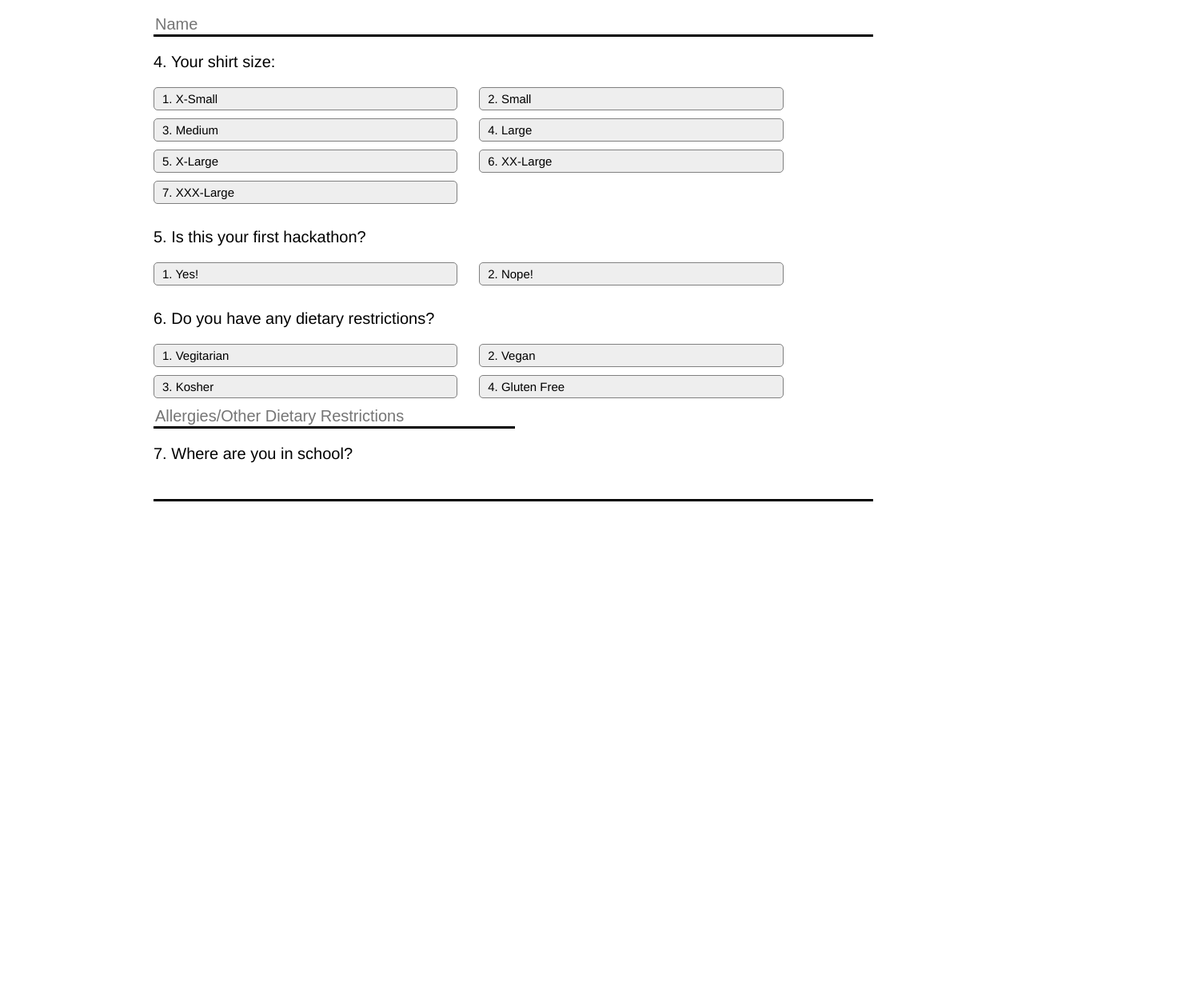
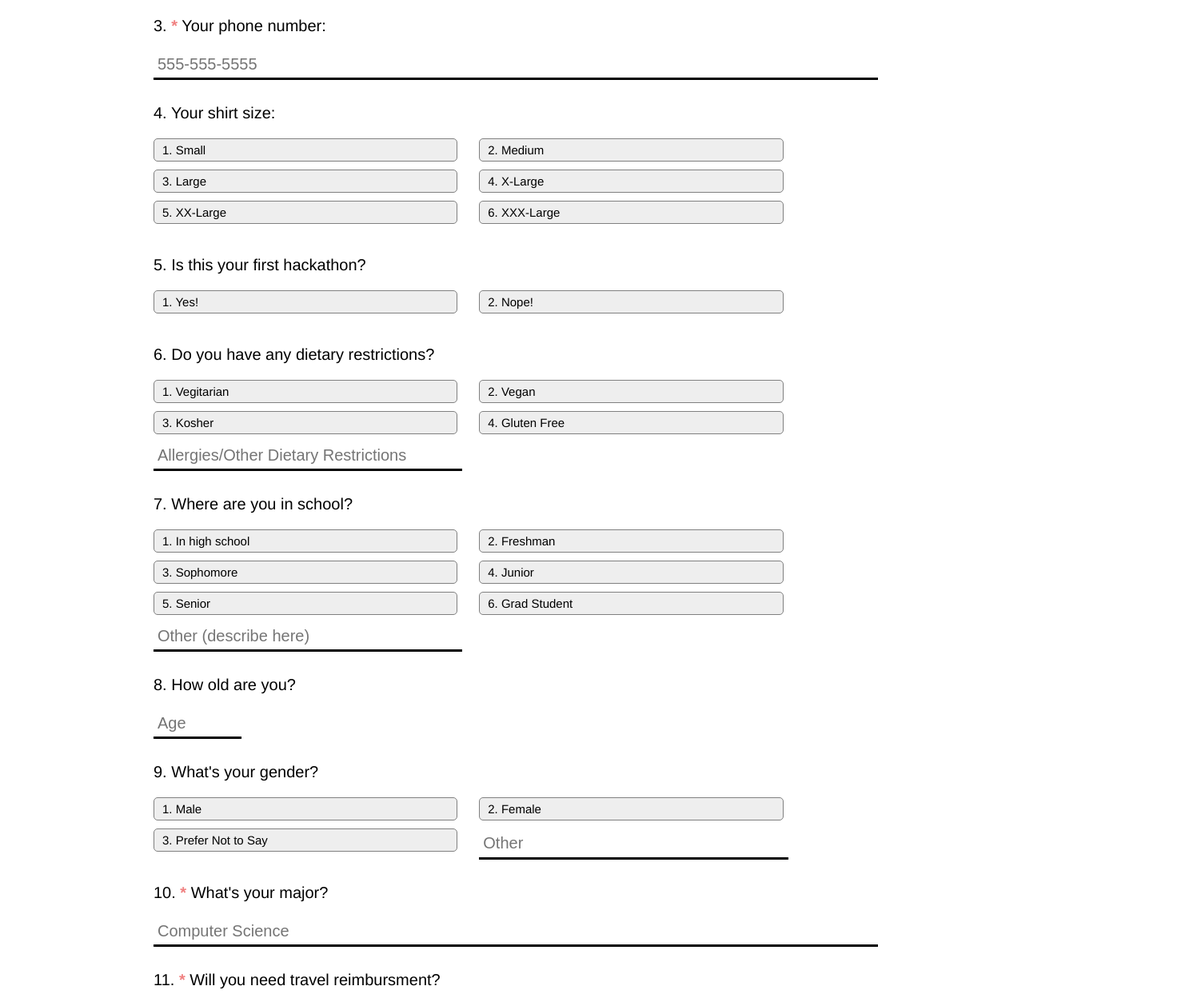
Before and after one commit to hacksu/2018-kenthackenough-ui-main, a Vue app in the folder khe-ui-template/: page /apply in a window 1280 px wide. Shown: the part 527-1780 px from the top of the page at 80% size, 1472 px wide, since content can reach past the window. Before the commit the page ends 1354 px from the top, so only its background shows below. Built offline with nearby package versions, Linux system fonts and the light colour scheme.

Commit message:
Adding changes to application page

```diff
--- a/khe-ui-template/src/components/Apply.vue
+++ b/khe-ui-template/src/components/Apply.vue
@@ -1,7 +1,7 @@
 <template>
   <div id="application">
     <div id="appHeader">
-    KHE Application
+      <h3>>KHE Application</h3>
     </div>
 
     <div id="questionHolder">
@@ -15,26 +15,36 @@
              v-model="$parent.user.application[question.appField]">
 
         <div v-if="question.type == 'phone'">
-          <input name="phone" v-model="$parent.user.application[question.appField]" v-validate="'required|numeric'" :class="{'input': true, 'is-danger': errors.has('name') }" type="text" placeholder="Name">
+          <input name="phone"
+                 v-model="$parent.user.application.phone"
+                 lazy
+                 :class="{'input': true, 'is-danger': errors.has('name') }"
+                 type="text"
+                 v-bind:placeholder="question.placeholder">
           <span class="err"
                 v-show="errors.has('phone') || $parent.user.application[question.appField].length > 11">Must be a valid phone number! (No dashes, etc)</span>
+          {{ $parent.user.application.phone | phone }}
         </div>
 
-        <div class="optHolder" v-if="question.type == 'radio'">
+        <div class="optHolder"
+             v-if="question.type == 'radio'">
           <div class="opt"
                v-for="(option, optIndex) in question.options"
                v-bind:class="{
-                                  selected: $parent.user.application[question.appField] == option,
-                                  selectable: $parent.user.application[question.appField] != option
+                                  selected: $parent.user.application[question.appField] == option[1],
+                                  selectable: $parent.user.application[question.appField] != option[1]
                                          }"
-               @click="$parent.user.application[question.appField] = option">
-            {{optIndex + 1}}. {{option}}
+               @click="$parent.user.application[question.appField] = option[1]">
+            {{optIndex + 1}}. {{option[0]}}
           </div>
-          <input class="stringOpt" v-if="question.stringInputLabel != undefined"
-                   type="text" v-bind:placeholder="question.stringInputLabel">
+          <input class="stringOpt"
+                 v-if="question.stringInputLabel != undefined"
+                 type="text"
+                 v-bind:placeholder="question.stringInputLabel">
         </div>
 
-        <div class="optHolder" v-if="question.type == 'bool'">
+        <div class="optHolder"
+             v-if="question.type == 'bool'">
           <div class="opt"
                v-bind:class="{
                                   selected: $parent.user.application[question.appField] == true,
@@ -53,20 +63,35 @@
           </div>
         </div>
 
+        <div v-if="question.type == 'number'">
+          <input type="number" class="numInput"
+                 v-model="$parent.user.application[question.appField]"
+                 v-bind:placeholder="question.placeholder">
+        </div>
+
       </div>
     </div>
   </div>
 </template>
 
 <script>
-// import VeeValidate from 'vee-validate';
+import Vue from 'vue';
+import phoneFilter from '../filters/phoneFilter';
+
+Vue.filter('phone', phoneFilter);
 
 export default {
   name: 'apply',
   data() {
     return {
-      // appQuestion objects should have:
-      //    - type ['text', 'radio', 'phone']
+      // All appQuestion objects should have:
+      //    - type: one of: 'text', 'radio', 'phone', 'bool' 'number'
+      //    - label (any string)
+      //    - required (bool)
+      //
+      // If you change these questions, make sure they still work with
+      // the requirements here:
+      // https://github.com/hacksu/kenthackenough/blob/master/app/users/application/model.js
       appQuestions: [
         {
           appField: 'name',
@@ -101,13 +126,14 @@ export default {
           type: 'radio',
           label: 'Your shirt size: ',
           options: [
-            'X-Small',
-            'Small ',
-            'Medium',
-            'Large',
-            'X-Large',
-            'XX-Large',
-            'XXX-Large'
+            // First value of each array is a label,
+            // second value is the value
+            ['Small', 'S'],
+            ['Medium', 'M'],
+            ['Large', 'L'],
+            ['X-Large', 'XL'],
+            ['XX-Large', 'XXL'],
+            ['XXX-Large', 'XXXL']
           ]
         },
         {
@@ -123,32 +149,82 @@ export default {
           label: 'Do you have any dietary restrictions?',
 
           options: [
-            'Vegitarian',
-            'Vegan',
-            'Kosher',
-            'Gluten Free'
+            ['Vegitarian', 'vegitarian'],
+            ['Vegan', 'vegan'],
+            ['Kosher', 'kosher'],
+            ['Gluten Free', 'gluten']
           ],
+          // stringInputLabel is optional
           stringInputLabel: 'Allergies/Other Dietary Restrictions '
         },
         {
           appField: 'year',
 
+          type: 'radio',
+          label: 'Where are you in school?',
+
+          options: [
+            ['In high school', 'high school'],
+            ['Freshman', 'freshman'],
+            ['Sophomore', 'sophomore'],
+            ['Junior', 'junior'],
+            ['Senior', 'senior'],
+            ['Grad Student', 'graduate'],
+          ],
+          // stringInputLabel is optional
+          stringInputLabel: 'Other (describe here)'
+        },
+        {
+          appField: 'age',
+
+          type: 'number',
+          placeholder: 'Age',
+          label: 'How old are you?'
+        },
+        {
+          appField: 'gender',
+
+          type: 'radio',
+          label: 'What\'s your gender?',
+
+          options: [
+            ['Male', 'male'],
+            ['Female', 'female'],
+            ['Prefer Not to Say', 'preferNotToSay']
+          ],
+          // stringInputLabel is optional
+          stringInputLabel: 'Other'
+        },
+        {
+          appField: 'major',
+
           type: 'text',
-          label: 'Where are you in school?'
+          label: 'What\'s your major?',
+          placeholder: 'Computer Science',
+
+          required: true
+        },
+        {
+          appField: 'travel',
+          type: 'bool',
+          label: 'Will you need travel reimbursment?',
+
+          required: true
+        },
+        {
+          appField: 'resume',
+          type: 'upload',
+          label: 'Upload your resume:'
         }
       ]
     };
   },
-  computed: {
-    phoneValidator () {
-      var phoneno = /^[2-9]\d{2}-\d{3}-\d{4}$/;
-      var valid = false;
-      if (this.$parent.user.application.phone.match(phoneno)) {
-        valid = true;
-      }
-      return valid;
-    }
-  }
+//  filters: {
+//    phone: function(phone) {
+//      return phone.replace(/[^0-9]/g, '')
+//                .replace(/(\d{3})(\d{3})(\d{4})/, '($1) $2-$3');
+//    }
+//  }
 };
 
 </script>
@@ -160,7 +236,8 @@ export default {
     flex-direction: column;
   }
   #appHeader {
-    text-align: center;
+    text-align: left;
+    padding-left: 15%;
     margin-top: 0px;
     padding-top: 20px;
     left: 0px;
@@ -180,10 +257,11 @@ export default {
 
   }
   .question {
-
+    margin-top: 30px;
   }
   input {
     font-size: 20px;
+    padding: 5px;
     border: none;
     border-bottom: solid black 3px;
     width: 100%;
@@ -216,11 +294,11 @@ export default {
     filter: brightness(80%);
   }
   .selected {
-    filter: brightness(90%);
-    border: lightgreen 1px solid;
+    filter: brightness(80%);
   }
   .stringOpt {
-    width: 50%;
+    width: 42%;
+    min-width: 200px;
   }
 
 
@@ -232,4 +310,9 @@ export default {
     border-bottom: solid 3px lightcoral;
   }
 
+  .numInput {
+    width: 100px;
+
+  }
+
 </style>
--- /dev/null
+++ b/khe-ui-template/src/filters/phoneFilter.js
@@ -0,0 +1,4 @@
+export default (phone) => {
+  return phone.replace(/[^0-9]/g, '')
+                .replace(/(\d{3})(\d{3})(\d{4})/, '($1) $2-$3');
+};
```
Also changed, not shown: khe-ui-template/.eslintrc.js.
